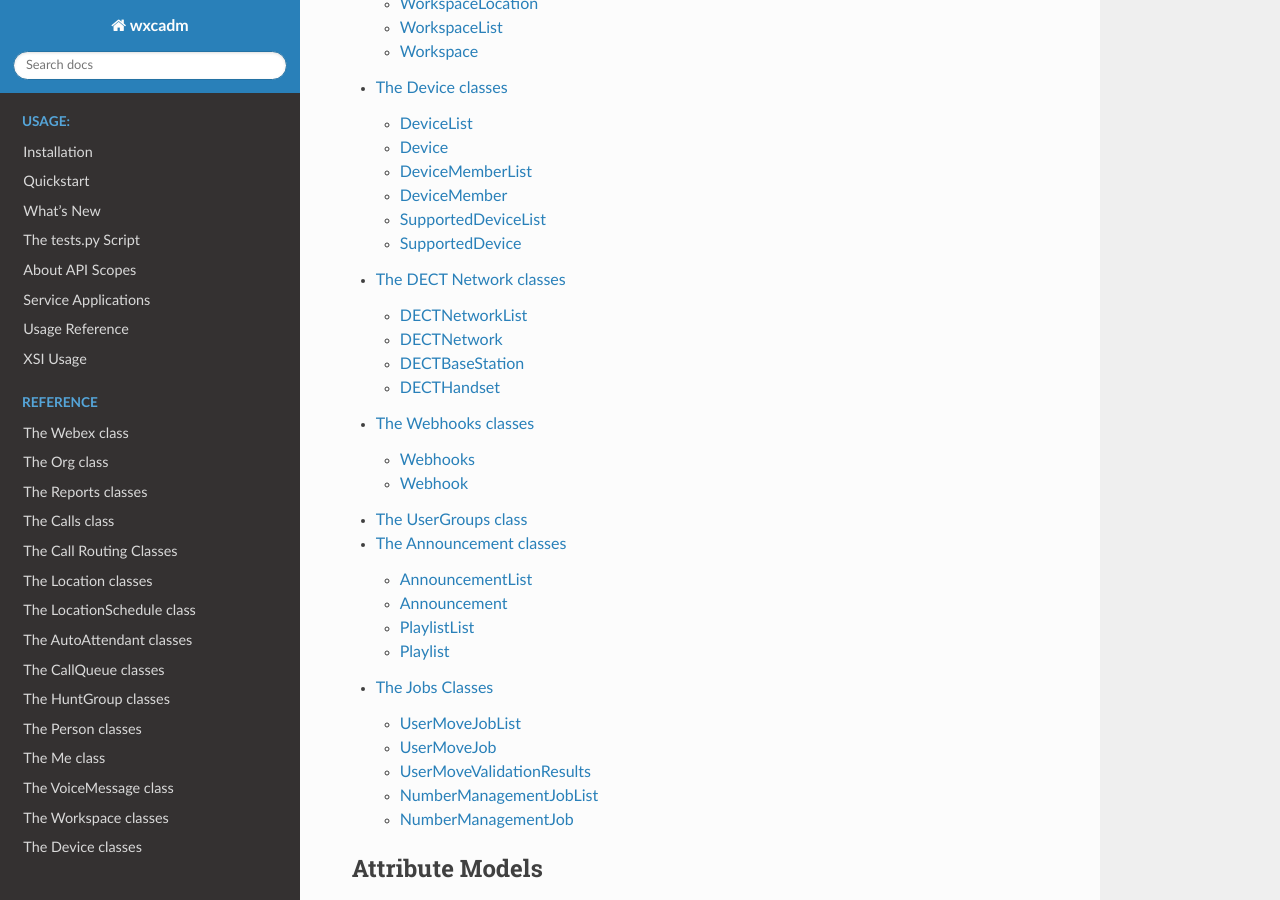
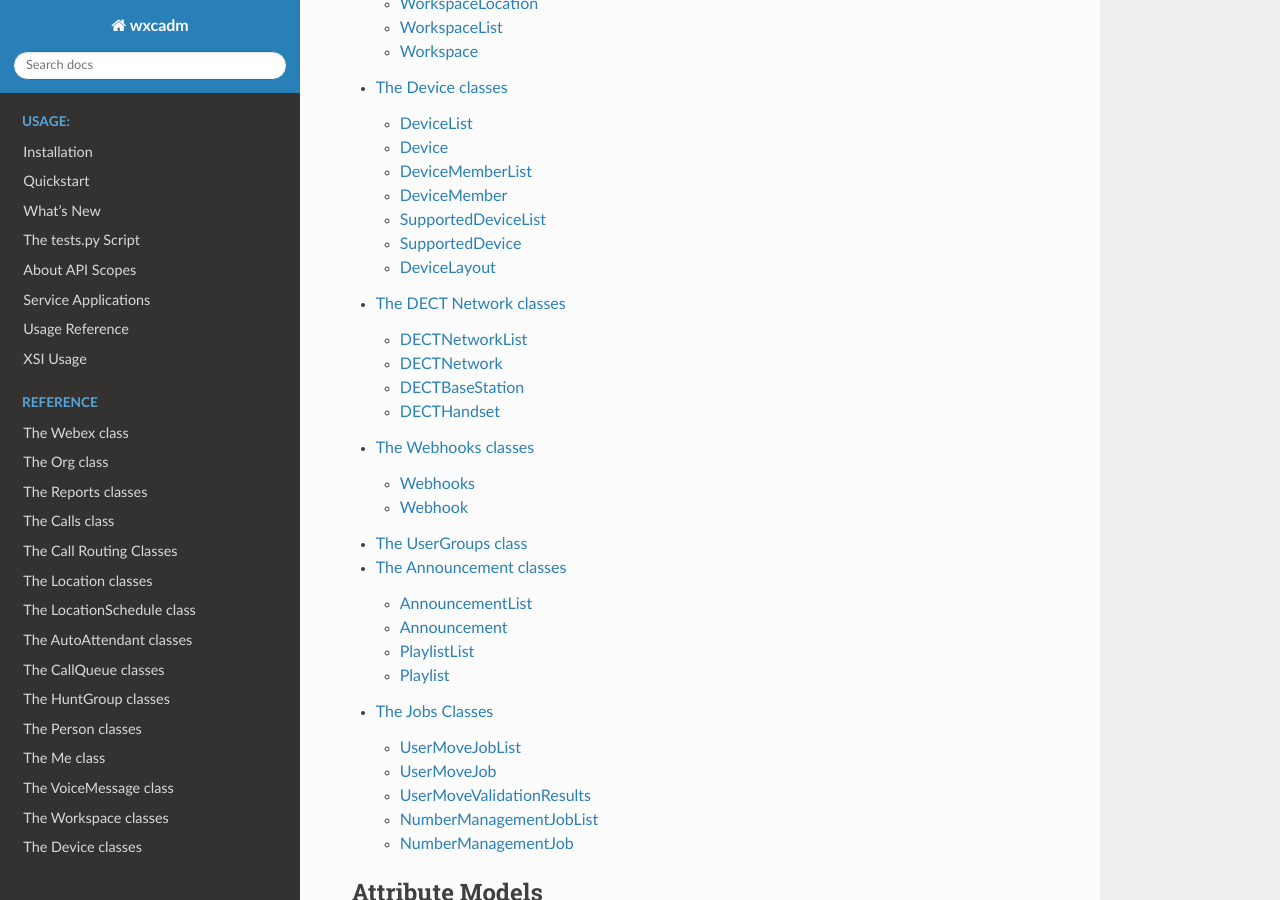
Before and after one commit to kctrey/wxcadm, a Sphinx documentation site: the page built from docs/source/index.rst, in a window 1280 px wide and 900 px high, scrolled down 9757 px. Built offline with Sphinx 7.4.7 and the Read the Docs theme 3.1.0, drawn with Linux system fonts in a browser that asks for light colours.

Commit message:
doc:Added missing DeviceLayout docs

```diff
--- a/docs/source/reference/Device.rst
+++ b/docs/source/reference/Device.rst
@@ -42,3 +42,9 @@
 .. autoclass:: wxcadm.device.SupportedDevice
     :members:
     :undoc-members:
+
+DeviceLayout
+------------
+
+.. autoclass:: wxcadm.device.DeviceLayout
+    :members:
```
